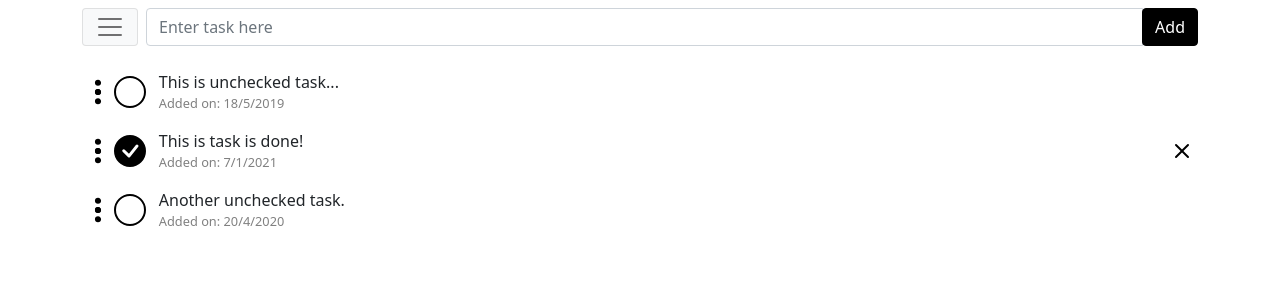
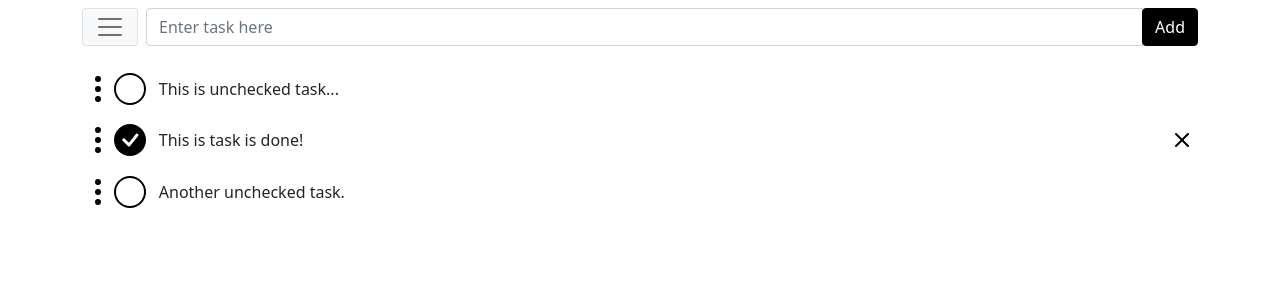
Before and after one commit to staniboy/agenda-vue, a Vue app: page / in a window 1280 px wide. Shown: the top 300 px of the page. Built offline with nearby package versions, Linux system fonts and the light colour scheme.

Commit message:
refactor: replaced handle image, removed date for now

```diff
--- a/src/components/ListItem.vue
+++ b/src/components/ListItem.vue
@@ -1,7 +1,11 @@
 <template>
   <div class="list-item-container">
     <div class="handle-container">
-      <img class="icon handle" alt="grip" src="../assets/grip-vertical.svg" />
+      <img
+        class="icon handle"
+        alt="grip"
+        src="../assets/three-dots-vertical.svg"
+      />
     </div>
     <div class="rb-container">
       <img
@@ -19,7 +23,7 @@
         @click="onToggle"
       />
     </div>
-    <div class="content-container">
+    <div class="content-container" ref="input">
       <div
         class="top"
         contenteditable="true"
@@ -28,7 +32,7 @@
       >
         {{ model.text }}
       </div>
-      <div class="bottom">Added on: {{ model.dateAdded }}</div>
+      <!-- <div class="bottom">Added on: {{ model.dateAdded }}</div> -->
     </div>
     <div class="end-container">
       <img
@@ -43,7 +47,7 @@
 </template>
 
 <script lang="ts">
-  import { defineComponent } from "vue";
+  import { defineComponent, ref } from "vue";
   import { useStore } from "vuex";
 
   export default defineComponent({
@@ -64,7 +68,6 @@
     },
     setup(props) {
       const store = useStore();
-
       function onToggle() {
         store.commit("TOGGLE_ITEM", {
           listId: props.listId,
@@ -103,7 +106,7 @@
   .list-item-container {
     display: flex;
     align-items: center;
-    margin: 1em 0;
+    margin: 1.2em 0;
     .handle-container {
       width: 32px;
     }
@@ -112,7 +115,7 @@
     }
     .content-container {
       flex-grow: 1;
-      margin-left: .8em;
+      margin-left: 0.8em;
       .bottom {
         color: grey;
         font-size: 0.8em;
@@ -122,7 +125,7 @@
       width: 32px;
     }
     .icon {
-        width: 100%;
-      }
+      width: 100%;
+    }
   }
 </style>
```
Also changed, not shown: src/assets/grip-vertical.svg (deleted), src/assets/three-dots-vertical.svg (added).
